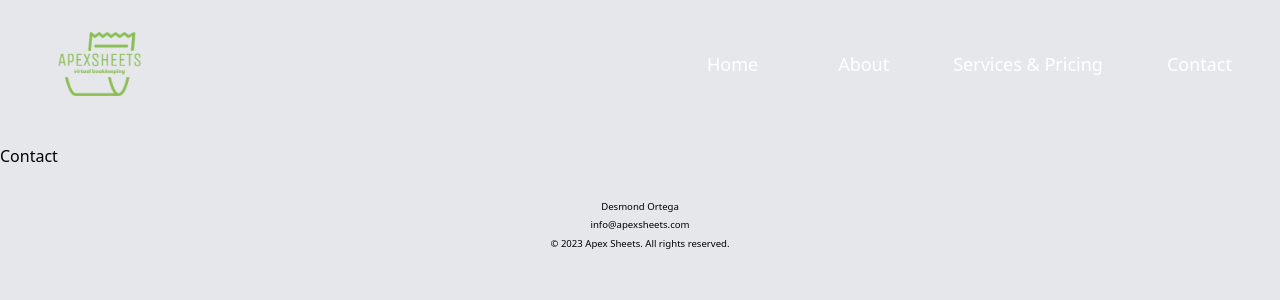
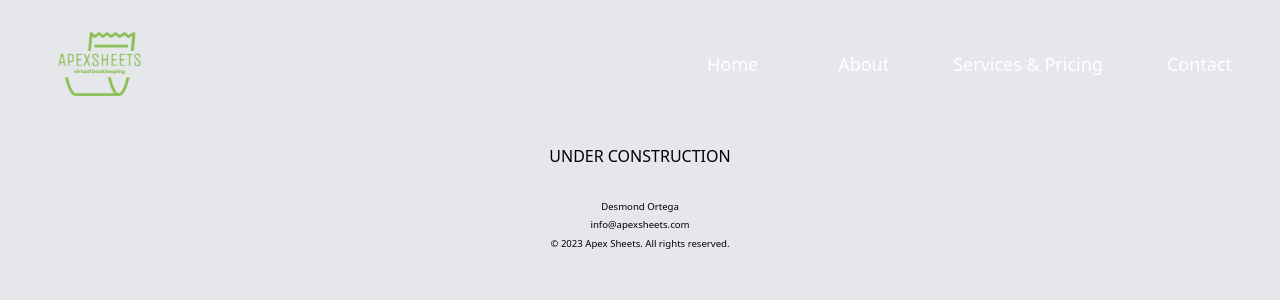
Before and after one commit to desmondortega/Apex-Sheets, a Next.js app: page /contact in a window 1280 px wide. Shown: the top 300 px of the page. Built offline with nearby package versions, Linux system fonts and the light colour scheme.

Commit message:
Contact page under construction

```diff
--- a/app/contact/page.js
+++ b/app/contact/page.js
@@ -1,5 +1,5 @@
 export default function Contact() {
     return (
-        <div>Contact</div>
+        <div className={"flex justify-center items-center text-center"}>UNDER CONSTRUCTION</div>
     )
 }
```
